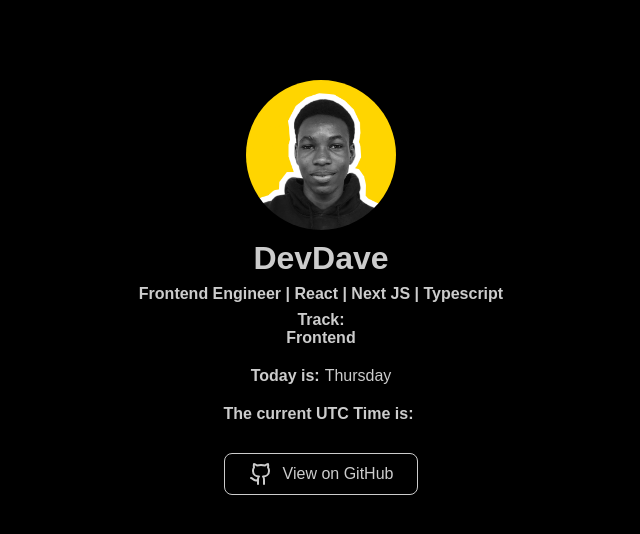
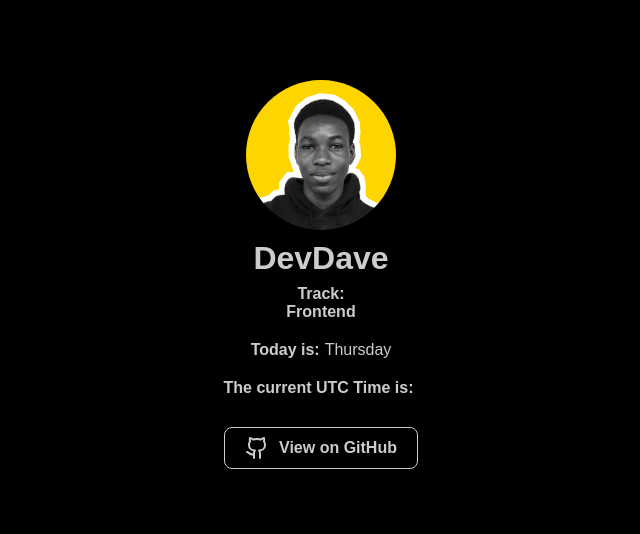
Before and after one commit to OgaDavid/HNGx-Task-One, a plain HTML site: page index.html in a window 1280 px wide. Shown: the whole page, without its empty margins (319-959 px from the left). Drawn offline with Linux system fonts and the light colour scheme; files whose address does not match are found by name.

Commit message:
(fix): removed personal description

```diff
--- a/index.html
+++ b/index.html
@@ -17,7 +17,6 @@
       />
       <div class="main__details flex">
         <h1 data-testid="slackUserName">DevDave</h1>
-        <p>Frontend Engineer | React | Next JS | Typescript</p>
         <span class="flex">
           <p>Track:</p>
           <p data-testid="myTrack">Frontend</p>
@@ -36,6 +35,12 @@
         </span>
         <!-- gitHub link -->
         <div class="github">
+          <a
+            data-testid="“githubURL”"
+            href="https://github.com/OgaDavid/HNGx-Task-One"
+            target="_blank"
+            rel="noopener noreferrer"
+          >
             <svg
               xmlns="http://www.w3.org/2000/svg"
               width="24"
@@ -53,12 +58,7 @@
               />
               <path d="M9 18c-4.51 2-5-2-7-2" />
             </svg>
-          <a
-            data-testid="“githubURL”"
-            href="https://github.com/OgaDavid/HNGx-Task-One"
-            target="_blank"
-            rel="noopener noreferrer"
-            >View on GitHub</a
+            View on GitHub</a
           >
         </div>
       </div>
--- a/script.js
+++ b/script.js
@@ -1,6 +1,5 @@
-
 const daysOfWeek = [
-    "Sunday",
+  "Sunday",
   "Monday",
   "Tuesday",
   "Wednesday",
@@ -8,9 +7,11 @@
   "Friday",
   "Saturday",
 ];
+
 const currentDayOfTheWeekElement = document.getElementById("dayOfTheWeek");
+const currentUTCtime = document.getElementById("utcTime");
 
 const currentDate = new Date();
+
 const currentDay = daysOfWeek[currentDate.getUTCDay()];
-
 currentDayOfTheWeekElement.textContent = currentDay;
--- a/style.css
+++ b/style.css
@@ -56,17 +56,16 @@
 }
 
 /* github */
-.github {
+
+.github a {
+  margin-top: 30px;
   display: flex;
   gap: 10px;
   padding: 8px 10px;
   align-items: center;
   justify-content: center;
-  margin-top: 30px;
+  text-decoration: none;
+  font-weight: 600;
   border-radius: 8px;
   border: 1px solid #cccccc;
 }
-
-.github a {
-  text-decoration: none;
-}
```
Lines whose indentation alone changed are shown as unchanged.
